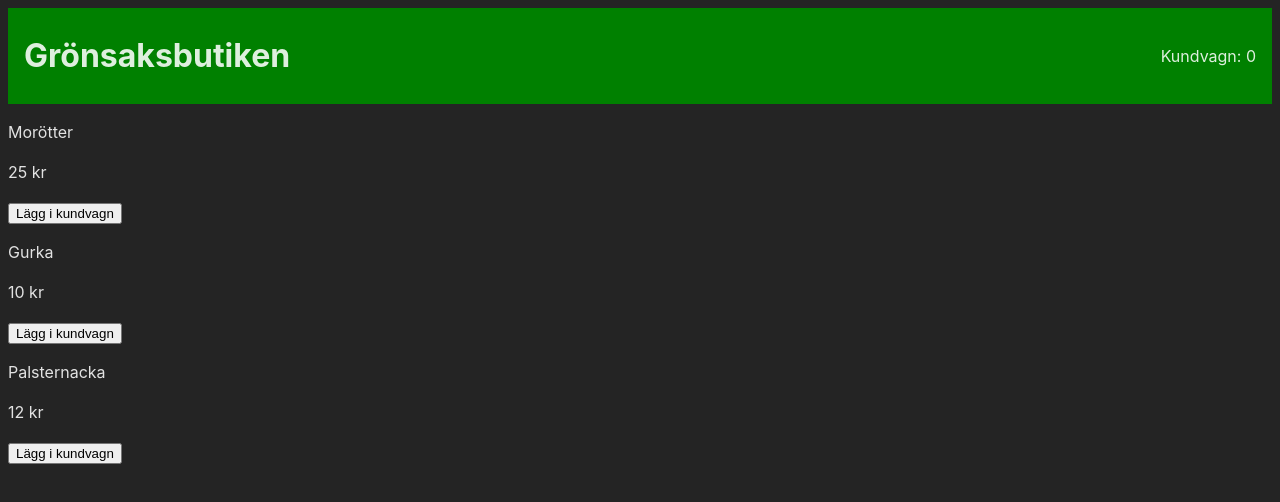
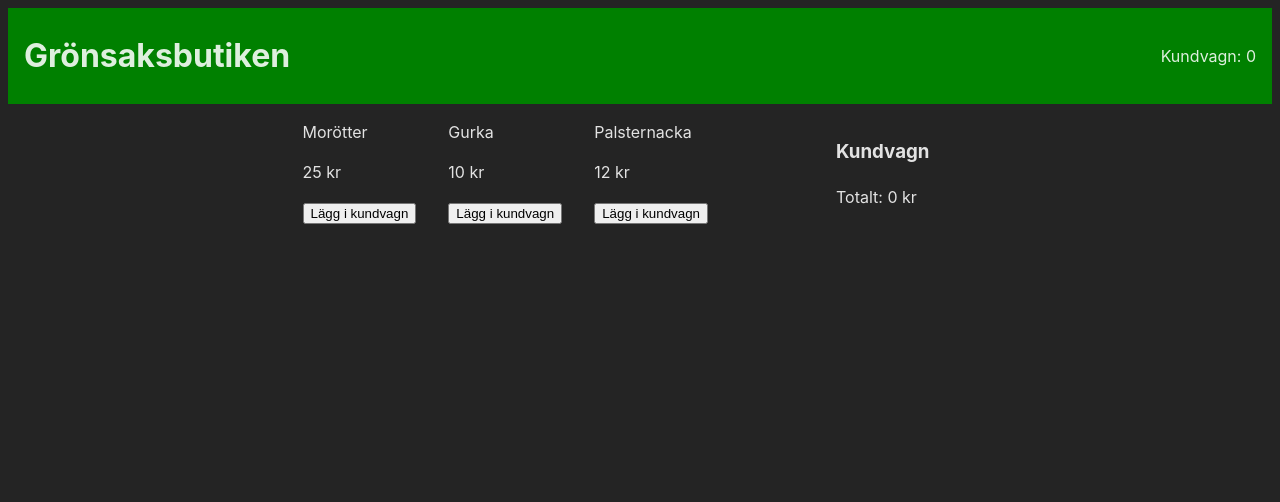
Before and after one commit to Esbj/Gronsaksbutiken, a React (Vite) app: page / in a window 1280 px wide. Shown: the top 502 px of the page. Built offline with nearby package versions, Linux system fonts and the light colour scheme.

Commit message:
Moved cart to main content + some styling

```diff
--- a/src/App.tsx
+++ b/src/App.tsx
@@ -1,7 +1,6 @@
 import { useState } from 'react'
 import Header from './Header'
 import MainContent from './MainContent'
-import Cart from './Cart'
 
 function App() {
   const [cartVisible, setCartVisible] = useState(false)
@@ -12,7 +11,6 @@ function App() {
     <>
       <Header toggleCart={toggleCart} />
       <MainContent />
-      {cartVisible && <Cart />}
     </>
   )
 }
--- a/src/Cart.tsx
+++ b/src/Cart.tsx
@@ -5,7 +5,8 @@ export default function Cart() {
   const { cart } = useContext(CartContext)
   let sum: number = 0
   return (
-    <>
+    <div style={{ "margin": "auto 3rem" }}>
+      <h3>Kundvagn</h3>
       {
         cart.map(item => {
           sum += item.price
@@ -16,6 +17,6 @@ export default function Cart() {
           )
         })}
       Totalt: {sum} kr
-    </>
+    </div>
   )
 }
--- a/src/MainContent.tsx
+++ b/src/MainContent.tsx
@@ -1,11 +1,13 @@
 import { useContext } from 'react'
 import { CartContext } from './CartContext'
 import { mockedProducts } from './data'
+import Cart from './Cart'
 
 const MainContent = () => {
   const { addToCart } = useContext(CartContext)
   return (
-    <main>
+    <main style={{ "display": "flex", "justifyContent": "center", "gap": "5rem" }}>
+      <div style={{ "display": "flex", "maxWidth": "40%", "gap": "2rem" }}>
         {mockedProducts.map(product => (
           <div key={product.id}>
             <p>{product.name}</p>
@@ -13,6 +15,8 @@ const MainContent = () => {
             <button onClick={() => addToCart(product)}>Lägg i kundvagn</button>
           </div>
         ))}
+      </div>
+      <Cart />
     </main>
   )
 }
```
Lines whose indentation alone changed are shown as unchanged.
